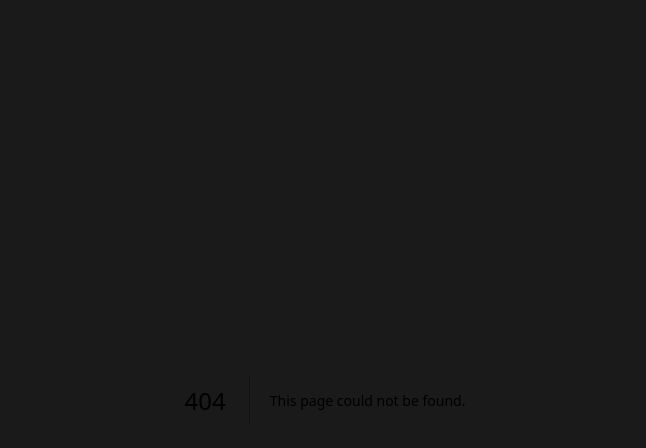
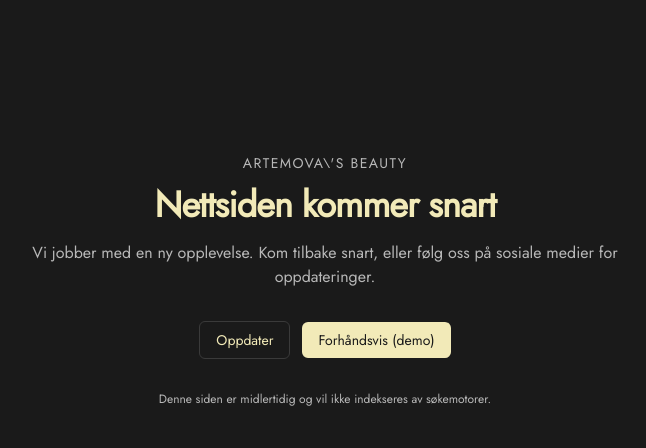
Before and after one commit to finnrobertk/artemovasbeauty, a Next.js app: page /coming-soon in a window 1280 px wide. Before the commit this address had no page. Shown: the top 448 px of the page, without its empty margins (315-961 px from the left). Built offline with nearby package versions, Linux system fonts and the light colour scheme.

Commit message:
feat: add coming soon page with bypass functionality via middleware

```diff
--- /dev/null
+++ b/src/app/coming-soon/page.tsx
@@ -0,0 +1,37 @@
+import type { Metadata } from 'next'
+import Link from 'next/link'
+
+export const metadata: Metadata = {
+  title: 'Kommer snart | Artemova\'s Beauty',
+  robots: { index: false, follow: false },
+}
+
+export default function ComingSoonPage() {
+  return (
+    <main className="min-h-[70vh] container mx-auto px-4 py-24 flex flex-col items-center justify-center text-center">
+      <div className="max-w-2xl">
+        <p className="text-sm uppercase tracking-widest text-muted-foreground">Artemova\'s Beauty</p>
+        <h1 className="mt-3 text-4xl font-semibold tracking-tight">Nettsiden kommer snart</h1>
+        <p className="mt-4 text-muted-foreground">
+          Vi jobber med en ny opplevelse. Kom tilbake snart, eller følg oss på sosiale medier for oppdateringer.
+        </p>
+
+        <div className="mt-8 flex items-center justify-center gap-3">
+          <Link href="/" className="rounded-md border px-4 py-2 text-sm hover:bg-accent hover:text-accent-foreground">
+            Oppdater
+          </Link>
+          <a
+            href="/?key=demo123"
+            className="rounded-md bg-foreground text-background px-4 py-2 text-sm font-medium hover:opacity-90"
+          >
+            Forhåndsvis (demo)
+          </a>
+        </div>
+
+        <div className="mt-8 text-xs text-muted-foreground">
+          Denne siden er midlertidig og vil ikke indekseres av søkemotorer.
+        </div>
+      </div>
+    </main>
+  )
+}
```
Also changed, not shown: src/middleware.ts (added, +48 -0 lines).
